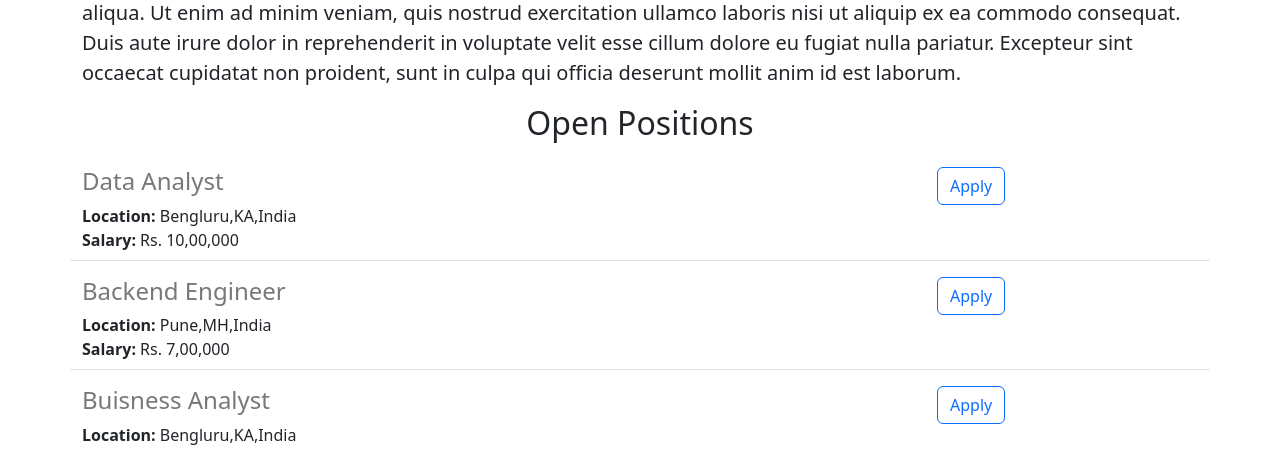
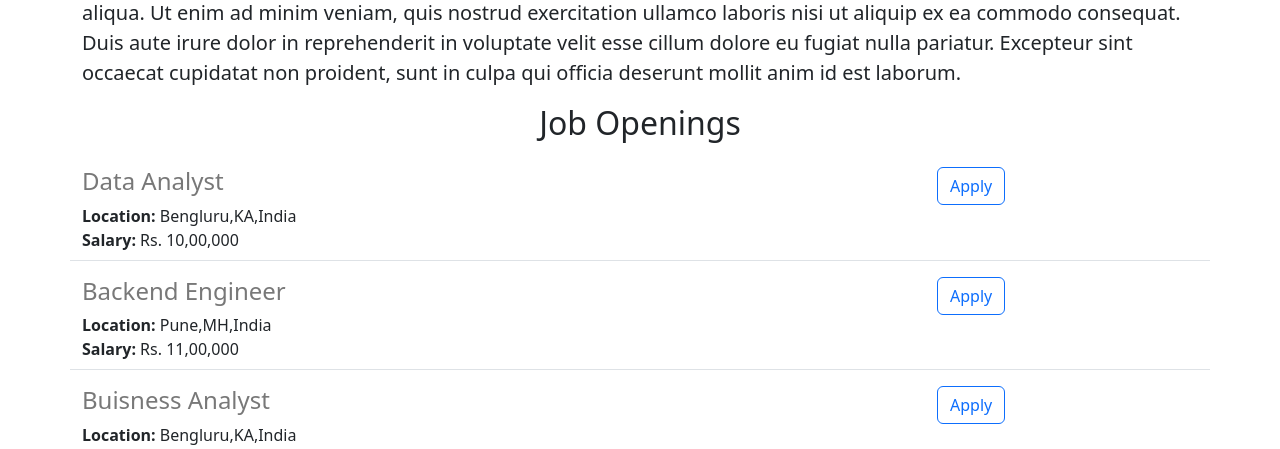
Before and after one commit to Devarsh65/jovian-careers-website, a Flask app: page / in a window 1280 px wide. Shown: the part 926-1375 px from the top of the page. Run offline with Flask 3, Linux system fonts and the light colour scheme.

Commit message:
Some Additional Changes

```diff
--- a/app.py
+++ b/app.py
@@ -9,7 +9,7 @@ JOBS = [{
     'id': 2,
     'title': 'Backend Engineer',
     'Location': 'Pune,MH,India',
-    'Salary': 'Rs. 7,00,000'
+    'Salary': 'Rs. 11,00,000'
 }, {
     'id': 3,
     'title': 'Buisness Analyst',
--- a/templates/home.html
+++ b/templates/home.html
@@ -15,7 +15,7 @@
       <p class="lead">
       Lorem ipsum dolor sit amet, consectetur adipiscing elit, sed do eiusmod tempor incididunt ut labore et dolore magna aliqua. Ut enim ad minim veniam, quis nostrud exercitation ullamco laboris nisi ut aliquip ex ea commodo consequat. Duis aute irure dolor in reprehenderit in voluptate velit esse cillum dolore eu fugiat nulla pariatur. Excepteur sint occaecat cupidatat non proident, sunt in culpa qui officia deserunt mollit anim id est laborum.
       </p>
-      <h2 class="text-center mt-2 mb-4">Open Positions</h2>
+      <h2 class="text-center mt-2 mb-4">Job Openings</h2>
       <p>
         {% for job in jobs%}
             {%include 'jobItem.html' %}
```
